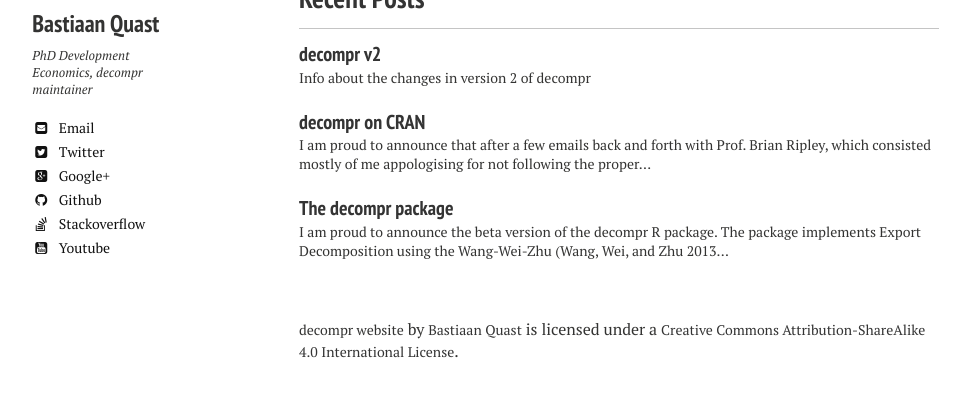
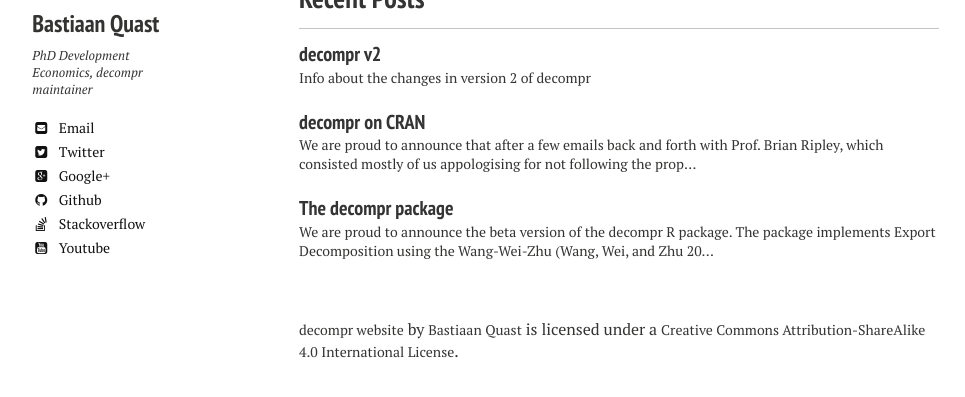
Before and after one commit to bquast/decompr, a Jekyll site: the page built from index.md, in a window 1280 px wide, cut to the strip 730-1140 px from the top of the page. Shown: the top 397 px of the strip, without its empty margins (21-986 px from the left). Built offline with Jekyll 4.4.1, drawn with Linux system fonts in a browser that asks for light colours; nearby versions of some CDN libraries.

Commit message:
change i to us

```diff
--- a/_posts/2014-08-05-decompr-package.md
+++ b/_posts/2014-08-05-decompr-package.md
@@ -4,7 +4,7 @@ title: The decompr package
 comments: true
 ---
 
-I am proud to announce the beta version of the [decompr](http://qua.st/decompr/) **R package**. The package implements Export Decomposition using the Wang-Wei-Zhu (Wang, Wei, and Zhu 2013) and Kung-Fu (Mehrotra, Kung, and Grosky 1990) algorithms. It comes with a sample data set from the [WIOD project](http://www.wiod.org/), and has its own [mini site](http://qua.st/decompr).
+We are proud to announce the beta version of the [decompr](http://qua.st/decompr/) **R package**. The package implements Export Decomposition using the Wang-Wei-Zhu (Wang, Wei, and Zhu 2013) and Kung-Fu (Mehrotra, Kung, and Grosky 1990) algorithms. It comes with a sample data set from the [WIOD project](http://www.wiod.org/), and has its own [mini site](http://qua.st/decompr).
 
 **Update**, the decompr package in now [available on CRAN](http://cran.r-project.org/web/packages/decompr/index.html), also announced in [this post](/decompr-cran)
 
--- a/_posts/2014-08-29-decompr-cran.md
+++ b/_posts/2014-08-29-decompr-cran.md
@@ -4,7 +4,8 @@ title: decompr  on CRAN
 permalink: decompr-cran
 comments: true
 ---
-I am proud to announce that after a few emails back and forth with [Prof. Brian Ripley](http://en.wikipedia.org/wiki/Brian_D._Ripley), which consisted mostly of me appologising for not following the proper procedure for submission, I received an email announing that my [decompr package](http://qua.st/decompr) is now [available on CRAN](http://cran.r-project.org/web/packages/decompr/index.html).
+
+We are proud to announce that after a few emails back and forth with [Prof. Brian Ripley](http://en.wikipedia.org/wiki/Brian_D._Ripley), which consisted mostly of us appologising for not following the proper procedure for submission, I received an email announing that my [decompr package](http://qua.st/decompr) is now [available on CRAN](http://cran.r-project.org/web/packages/decompr/index.html).
 
 The package can now easily be installed using:
 
```
